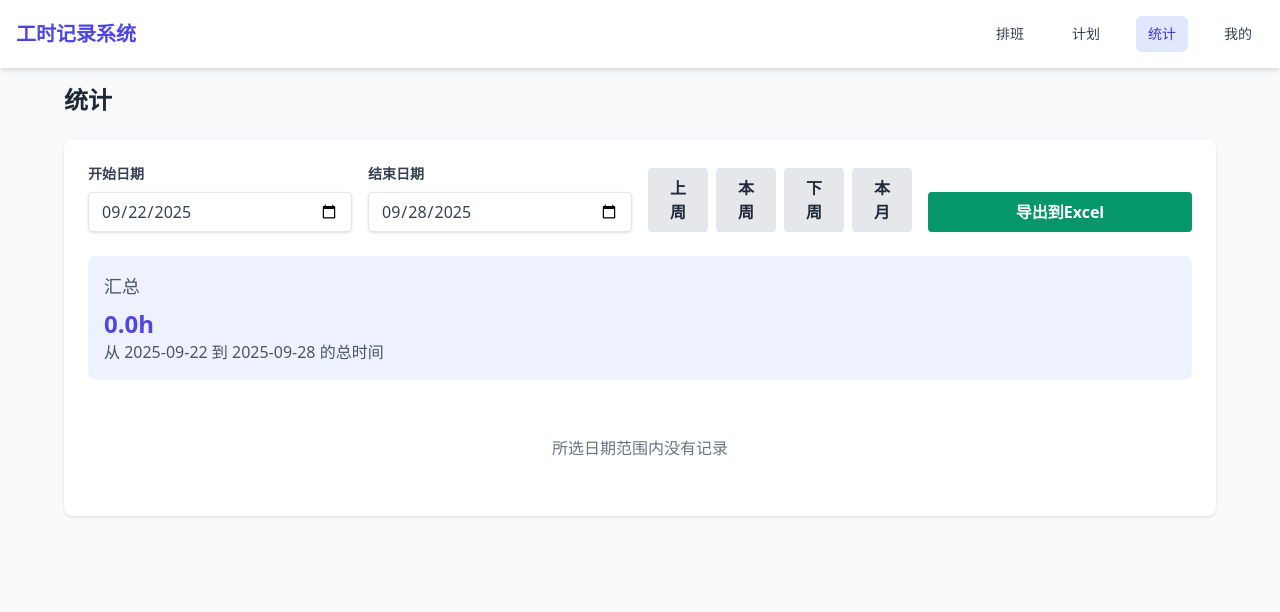
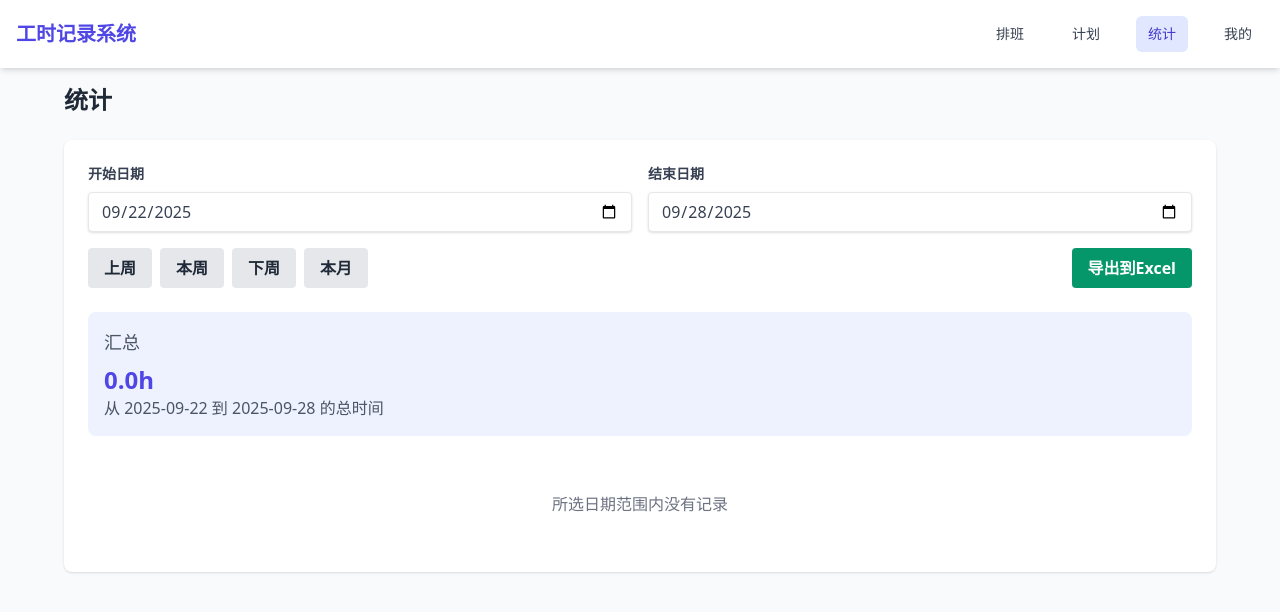
Before and after one commit to JiuWang95/workcum, a React (Vite) app: page /reports in a window 1280 px wide. Shown: the top 612 px of the page. Built offline with nearby package versions, Linux system fonts and the light colour scheme.

Commit message:
refactor(ReportPage): 调整日期选择按钮的布局和响应式设计
优化日期选择按钮的网格布局，将桌面端的4列改为2列，并添加移动端和桌面端的不同显示方式
为按钮添加统一的样式类名，确保在不同设备上显示一致

```diff
--- a/src/pages/ReportPage.jsx
+++ b/src/pages/ReportPage.jsx
@@ -125,7 +125,7 @@ const ReportPage = () => {
       />
 
       <div className="bg-white rounded-lg shadow p-6 mb-8">
-        <div className="grid grid-cols-1 md:grid-cols-4 gap-4 mb-6">
+        <div className="grid grid-cols-1 md:grid-cols-2 gap-4 mb-4">
           <div>
             <label className="block text-gray-700 text-sm font-bold mb-2" htmlFor="startDate">
               {t('reports.from_date')}
@@ -151,29 +151,68 @@ const ReportPage = () => {
               className="shadow appearance-none border rounded w-full py-2 px-3 text-gray-700 leading-tight focus:outline-none focus:shadow-outline"
             />
           </div>
+        </div>
 
-          <div className="flex items-end">
+        <div className="hidden md:block mb-6">
+          <div className="flex justify-between items-end gap-4">
+            <div className="flex flex-wrap gap-2">
+              <button
+                onClick={setLastWeek}
+                className="bg-gray-200 hover:bg-gray-300 text-gray-800 font-bold py-2 px-4 rounded whitespace-nowrap"
+              >
+                {t('reports.last_week')}
+              </button>
+              <button
+                onClick={setThisWeek}
+                className="bg-gray-200 hover:bg-gray-300 text-gray-800 font-bold py-2 px-4 rounded whitespace-nowrap"
+              >
+                {t('reports.this_week')}
+              </button>
+              <button
+                onClick={setNextWeek}
+                className="bg-gray-200 hover:bg-gray-300 text-gray-800 font-bold py-2 px-4 rounded whitespace-nowrap"
+              >
+                {t('reports.next_week')}
+              </button>
+              <button
+                onClick={setThisMonth}
+                className="bg-gray-200 hover:bg-gray-300 text-gray-800 font-bold py-2 px-4 rounded whitespace-nowrap"
+              >
+                {t('reports.this_month')}
+              </button>
+            </div>
+            <button
+              onClick={handleExport}
+              className="bg-emerald-600 hover:bg-emerald-700 text-white font-bold py-2 px-4 rounded whitespace-nowrap"
+            >
+              {t('reports.export_excel')}
+            </button>
+          </div>
+        </div>
+
+        <div className="md:hidden mb-6">
+          <div className="flex flex-wrap items-end gap-2 mb-2">
             <button
               onClick={setLastWeek}
-              className="bg-gray-200 hover:bg-gray-300 text-gray-800 font-bold py-2 px-4 rounded mr-2"
+              className="bg-gray-200 hover:bg-gray-300 text-gray-800 font-bold py-2 px-4 rounded whitespace-nowrap"
             >
               {t('reports.last_week')}
             </button>
             <button
               onClick={setThisWeek}
-              className="bg-gray-200 hover:bg-gray-300 text-gray-800 font-bold py-2 px-4 rounded mr-2"
+              className="bg-gray-200 hover:bg-gray-300 text-gray-800 font-bold py-2 px-4 rounded whitespace-nowrap"
             >
               {t('reports.this_week')}
             </button>
             <button
               onClick={setNextWeek}
-              className="bg-gray-200 hover:bg-gray-300 text-gray-800 font-bold py-2 px-4 rounded mr-2"
+              className="bg-gray-200 hover:bg-gray-300 text-gray-800 font-bold py-2 px-4 rounded whitespace-nowrap"
             >
               {t('reports.next_week')}
             </button>
             <button
               onClick={setThisMonth}
-              className="bg-gray-200 hover:bg-gray-300 text-gray-800 font-bold py-2 px-4 rounded"
+              className="bg-gray-200 hover:bg-gray-300 text-gray-800 font-bold py-2 px-4 rounded whitespace-nowrap"
             >
               {t('reports.this_month')}
             </button>
```
